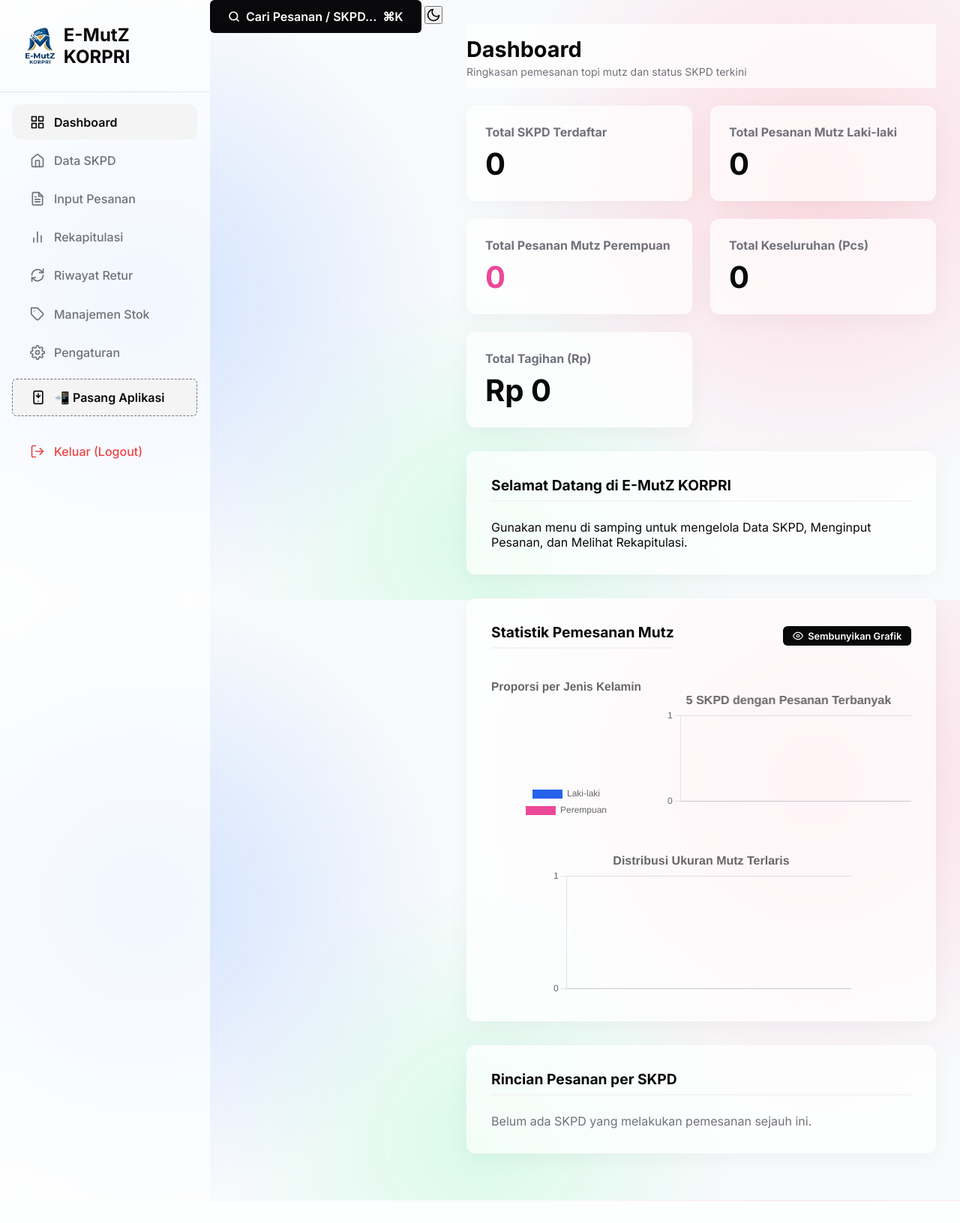
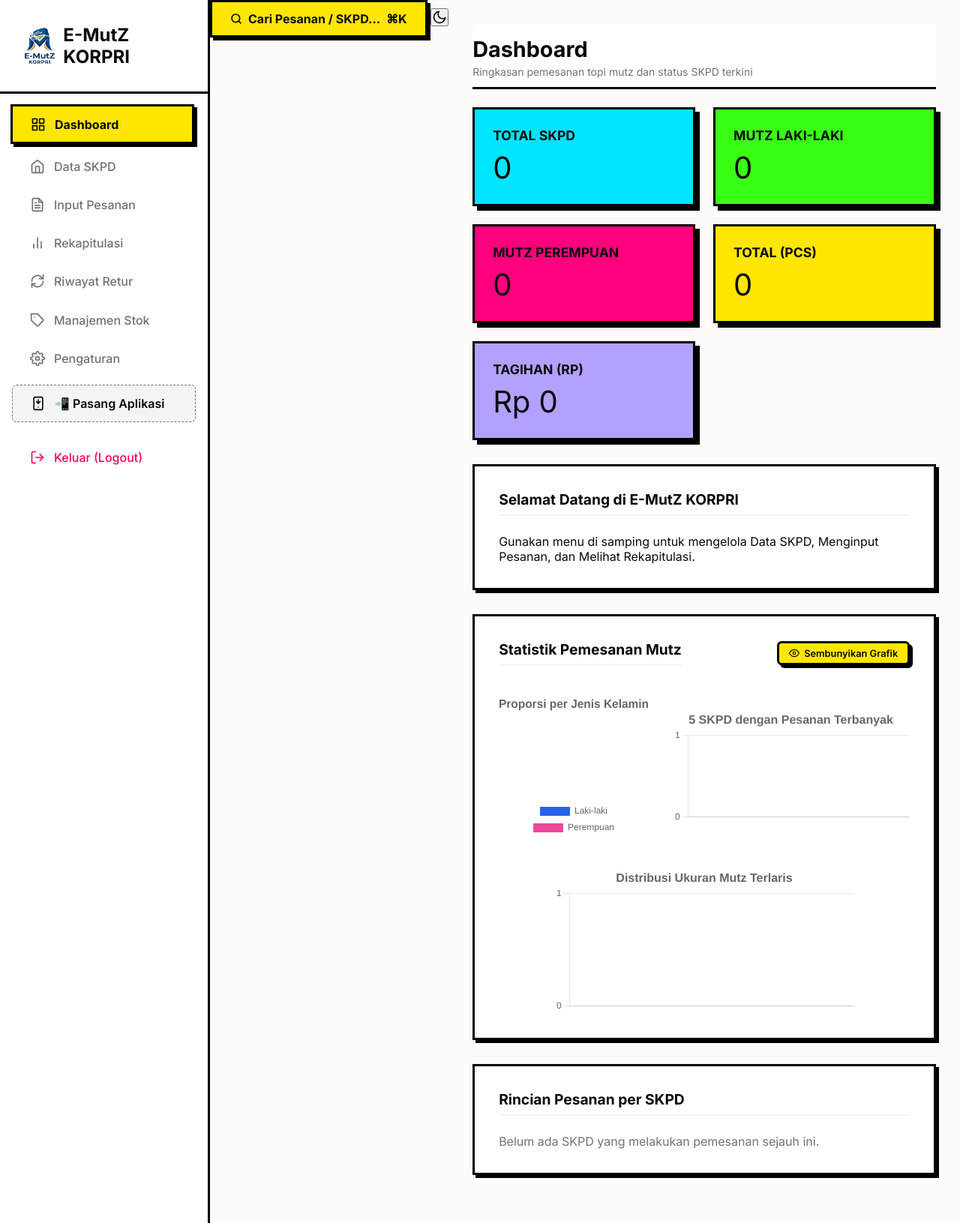
Before and after one commit to kyraaa-dev/aplikasi-rekap-pemesanan, a PHP site: page /index.php in a window 1280 px wide. Shown: the whole page at 75% size. Before the commit the page ends 1602 px from the top, so only its background shows below. Run offline with PHP 8.4, Linux system fonts and the light colour scheme; the visitor is signed in with stand-in values (Sample User, id 1); data that the repository does not hold is empty; some libraries are stand-ins or nearby versions.

Commit message:
UI: Neo-Brutalism Redesign

```diff
--- a/assets/css/app.css
+++ b/assets/css/app.css
@@ -10,15 +10,16 @@
     --white: #FFFFFF;
     --gray: #71717A;
     --gray-light: #E4E4E7;
-    --danger: #EF4444;
-    --shadow: 0 1px 2px 0 rgba(0, 0, 0, 0.05);
-    --shadow-lg: 0 4px 6px -1px rgba(0, 0, 0, 0.05), 0 2px 4px -2px rgba(0, 0, 0, 0.05);
-    --border-radius: 12px; /* Smoother for glass */
+    --danger: #FF0055;
+    --shadow: 4px 4px 0px #000000;
+    --shadow-lg: 6px 6px 0px #000000;
+    --border-radius: 0px;
 
-    /* Glassmorphism Variables */
-    --glass-bg: rgba(255, 255, 255, 0.7);
-    --glass-border: rgba(255, 255, 255, 0.5);
-    --glass-shadow: 0 8px 32px 0 rgba(0, 0, 0, 0.04);
+    /* Neo-Brutalism Variables */
+    --brutal-border: 3px solid #000000;
+    --brutal-bg: #FDFBF7;
+    --primary: #FFE600; /* Cyber Yellow */
+    --primary-hover: #E5CF00;
 }
 
 [data-theme="dark"] {
@@ -53,11 +57,9 @@
 }
 
 body {
-    background-color: #F8FAFC;
-    background-image:
-        radial-gradient(circle at 15% 50%, rgba(200, 220, 255, 0.8), transparent 35%),
-        radial-gradient(circle at 85% 30%, rgba(255, 210, 220, 0.8), transparent 35%),
-        radial-gradient(circle at 50% 90%, rgba(210, 250, 230, 0.8), transparent 35%);
+    background-color: var(--brutal-bg);
+    background-image: radial-gradient(var(--dark) 1.5px, transparent 1.5px);
+    background-size: 24px 24px;
     background-attachment: fixed;
     color: var(--dark);
     display: flex;
@@ -65,20 +67,15 @@ body {
 }
 
 [data-theme="dark"] body {
-    background-color: #09090B;
-    background-image:
-        radial-gradient(circle at 15% 50%, rgba(30, 40, 80, 0.8), transparent 35%),
-        radial-gradient(circle at 85% 30%, rgba(60, 20, 50, 0.8), transparent 35%),
-        radial-gradient(circle at 50% 90%, rgba(10, 40, 40, 0.8), transparent 35%);
+    background-color: var(--brutal-bg);
+    background-image: radial-gradient(var(--white) 1.5px, transparent 1.5px);
 }
 
 /* Sidebar */
 .sidebar {
     width: 280px;
-    background-color: var(--glass-bg);
-    backdrop-filter: blur(24px);
-    -webkit-backdrop-filter: blur(24px);
-    border-right: 1px solid var(--glass-border);
+    background-color: var(--white);
+    border-right: var(--brutal-border);
     padding: 2rem 0;
     display: flex;
     flex-direction: column;
@@ -87,9 +84,9 @@ body {
 .sidebar .brand {
     font-size: 1.5rem;
     font-weight: 700;
-    color: var(--primary);
+    color: var(--dark);
     padding: 0 2rem 2rem;
-    border-bottom: 1px solid var(--gray-light);
+    border-bottom: var(--brutal-border);
     margin-bottom: 1rem;
     display: flex;
     align-items: center;
@@ -118,14 +115,20 @@ body {
 }
 
 .nav-links a:hover {
-    background-color: var(--light);
+    background-color: var(--primary);
     color: var(--dark);
+    border: var(--brutal-border);
+    box-shadow: var(--shadow);
+    transform: translate(-2px, -2px);
 }
 
 .nav-links a.active {
-    background-color: var(--light);
-    color: var(--primary);
-    font-weight: 600;
+    background-color: var(--primary);
+    color: var(--dark);
+    font-weight: 700;
+    border: var(--brutal-border);
+    box-shadow: var(--shadow);
+    transform: translate(-2px, -2px);
 }
 
 /* Main Content */
@@ -144,16 +147,14 @@ body {
     top: -2rem;
     padding-top: 1rem;
     padding-bottom: 0.75rem;
-    background: var(--glass-bg);
-    backdrop-filter: blur(24px);
-    -webkit-backdrop-filter: blur(24px);
-    border-bottom: 1px solid var(--glass-border);
+    background: var(--white);
+    border-bottom: var(--brutal-border);
     z-index: 90;
     transition: background-color 0.2s;
 }
 
 [data-theme="dark"] .header {
-    background: var(--glass-bg);
+    background: var(--brutal-bg);
 }
 
 h1 {
@@ -170,27 +171,32 @@ h1 {
 }
 
 .card {
-    background-color: var(--glass-bg);
-    backdrop-filter: blur(24px);
-    -webkit-backdrop-filter: blur(24px);
+    background-color: var(--white);
     padding: 1.5rem;
     border-radius: var(--border-radius);
-    border: 1px solid var(--glass-border);
-    box-shadow: var(--glass-shadow);
+    border: var(--brutal-border);
+    box-shadow: var(--shadow-lg);
     display: flex;
     flex-direction: column;
+    transition: transform 0.2s;
+}
+
+.card:hover {
+    transform: translate(-4px, -4px);
+    box-shadow: 10px 10px 0px #000000;
 }
 
 .card h3 {
-    color: var(--gray);
-    font-size: 1rem;
+    color: var(--dark);
+    font-size: 1.1rem;
+    font-weight: 800;
     margin-bottom: 0.5rem;
+    text-transform: uppercase;
 }
 
 .card .value {
     font-size: 2.5rem;
-    font-weight: 700;
-    color: var(--primary);
+    color: var(--dark);
 }
 
 .card.perempuan .value {
@@ -199,13 +205,11 @@ h1 {
 
 /* Forms & Tables */
 .panel {
-    background-color: var(--glass-bg);
-    backdrop-filter: blur(24px);
-    -webkit-backdrop-filter: blur(24px);
+    background-color: var(--white);
     padding: 2rem;
     border-radius: var(--border-radius);
-    border: 1px solid var(--glass-border);
-    box-shadow: var(--glass-shadow);
+    border: var(--brutal-border);
+    box-shadow: var(--shadow);
     margin-bottom: 2rem;
 }
 
@@ -281,42 +287,46 @@ button:not(.btn-hamburger):not(.spotlight-trigger-btn):not(#themeToggle):not(.sp
     gap: 8px;
     padding: 0.75rem 1.5rem;
     background-color: var(--primary);
-    color: var(--white);
-    border: none;
-    border-radius: 6px;
+    color: var(--dark);
+    border: var(--brutal-border);
+    border-radius: var(--border-radius);
+    box-shadow: 4px 4px 0px #000000;
     font-size: 1rem;
-    font-weight: 600;
+    font-weight: 700;
     cursor: pointer;
     text-decoration: none;
-    transition: background-color 0.15s ease;
+    transition: transform 0.1s, box-shadow 0.1s;
 }
 
 button:not(.btn-hamburger):not(.spotlight-trigger-btn):not(#themeToggle):not(.spotlight-close-btn):not(.sidebar-close-btn):not(.spotlight-filter-btn):hover,
 .btn:hover {
-    background-color: var(--primary-hover);
+    transform: translate(-2px, -2px);
+    box-shadow: 6px 6px 0px #000000;
 }
 
 button:not(.btn-hamburger):not(.spotlight-trigger-btn):not(#themeToggle):not(.spotlight-close-btn):not(.sidebar-close-btn):not(.spotlight-filter-btn):active,
 .btn:active {
-    transform: scale(0.98);
+    transform: translate(2px, 2px);
+    box-shadow: 2px 2px 0px #000000;
 }
 
 .btn-secondary {
-    background-color: var(--secondary);
+    background-color: var(--white);
     color: var(--dark);
 }
 
 .btn-secondary:hover {
-    background-color: var(--secondary-hover);
+    background-color: var(--white);
     color: var(--dark);
 }
 
 .btn-danger {
     background-color: var(--danger);
+    color: var(--white);
 }
 
 .btn-danger:hover {
-    background-color: #DC2626;
+    background-color: var(--danger);
 }
 
 .btn-sm {
--- a/index.php
+++ b/index.php
@@ -206,24 +206,24 @@ if ($q_all_orders) {
         </div>
 
         <div class="card-grid">
-            <div class="card fade-up delay-1">
-                <h3>Total SKPD Terdaftar</h3>
+            <div class="card fade-up delay-1" style="background-color: #00E5FF;">
+                <h3>Total SKPD</h3>
                 <div class="value count-up" data-target="<?= (int)$t_skpd ?>"><?= number_format((int)$t_skpd, 0, ',', '.') ?></div>
             </div>
-            <div class="card fade-up delay-2">
-                <h3>Total Pesanan Mutz Laki-laki</h3>
+            <div class="card fade-up delay-2" style="background-color: #39FF14;">
+                <h3>Mutz Laki-laki</h3>
                 <div class="value count-up" data-target="<?= (int)$t_l ?>"><?= number_format((int)$t_l, 0, ',', '.') ?></div>
             </div>
-            <div class="card perempuan fade-up delay-3">
-                <h3>Total Pesanan Mutz Perempuan</h3>
+            <div class="card fade-up delay-3" style="background-color: #FF007F;">
+                <h3>Mutz Perempuan</h3>
                 <div class="value count-up" data-target="<?= (int)$t_p ?>"><?= number_format((int)$t_p, 0, ',', '.') ?></div>
             </div>
-            <div class="card fade-up delay-4">
-                <h3>Total Keseluruhan (Pcs)</h3>
+            <div class="card fade-up delay-4" style="background-color: #FFE600;">
+                <h3>Total (Pcs)</h3>
                 <div class="value count-up" data-target="<?= (int)$t_all ?>"><?= number_format((int)$t_all, 0, ',', '.') ?></div>
             </div>
-            <div class="card fade-up delay-5">
-                <h3>Total Tagihan (Rp)</h3>
+            <div class="card fade-up delay-5" style="background-color: #B4A0FF;">
+                <h3>Tagihan (Rp)</h3>
                 <div class="value">Rp <span class="count-up-money" data-target="<?= (float)$t_tagihan ?>"><?= number_format((float)$t_tagihan, 0, ',', '.') ?></span></div>
             </div>
         </div>
--- a/sidebar.php
+++ b/sidebar.php
@@ -41,16 +41,14 @@
 .spotlight-dialog {
     width: 100% !important;
     max-width: 660px !important;
-    background: var(--glass-bg) !important;
-    backdrop-filter: blur(24px) !important;
-    -webkit-backdrop-filter: blur(24px) !important;
-    border-radius: 16px !important;
-    box-shadow: var(--glass-shadow) !important;
+    background: var(--white) !important;
+    border-radius: var(--border-radius) !important;
+    box-shadow: 10px 10px 0px #000000 !important;
     overflow: hidden !important;
     display: flex !important;
     flex-direction: column !important;
     max-height: 80vh !important;
-    border: 1px solid var(--glass-border) !important;
+    border: var(--brutal-border) !important;
     animation: spotlightPop 0.2s cubic-bezier(0.16, 1, 0.3, 1) !important;
 }
 @keyframes spotlightPop {
@@ -58,8 +56,8 @@
     to { opacity: 1; transform: scale(1) translateY(0); }
 }
 [data-theme="dark"] .spotlight-dialog {
-    background: var(--glass-bg) !important;
-    border-color: var(--glass-border) !important;
+    background: var(--brutal-bg) !important;
+    border: var(--brutal-border) !important;
 }
 .spotlight-header {
     display: flex !important;
--- a/stok.php
+++ b/stok.php
@@ -78,15 +78,15 @@ $tot_p = $q_tot_p->fetch_assoc()['tot'] ?? 0;
 
         <div class="panel">
             <div style="display: flex; gap: 15px; margin-bottom: 20px;">
-                <div style="flex: 1; background: transparent; border: 1px solid var(--glass-border); padding: 15px; border-radius: 6px; border-left: 4px solid #2563EB;">
+                <div style="flex: 1; background: transparent; border: var(--brutal-border); padding: 15px; border-radius: 6px; border-left: 8px solid #2563EB; box-shadow: 4px 4px 0 #000;">
                     <h3 style="margin: 0 0 5px 0; font-size: 0.95rem; color: var(--gray);">Total Stok Laki-laki</h3>
                     <div style="font-size: 1.5rem; font-weight: 700; color: var(--dark);"><?= number_format($tot_l) ?> <span style="font-size: 1rem; font-weight: 400;">Pcs</span></div>
                 </div>
-                <div style="flex: 1; background: transparent; border: 1px solid var(--glass-border); padding: 15px; border-radius: 6px; border-left: 4px solid #EC4899;">
+                <div style="flex: 1; background: transparent; border: var(--brutal-border); padding: 15px; border-radius: 6px; border-left: 8px solid #EC4899; box-shadow: 4px 4px 0 #000;">
                     <h3 style="margin: 0 0 5px 0; font-size: 0.95rem; color: var(--gray);">Total Stok Perempuan</h3>
                     <div style="font-size: 1.5rem; font-weight: 700; color: var(--dark);"><?= number_format($tot_p) ?> <span style="font-size: 1rem; font-weight: 400;">Pcs</span></div>
                 </div>
-                <div style="flex: 1; background: transparent; border: 1px solid var(--glass-border); padding: 15px; border-radius: 6px; border-left: 4px solid #10B981;">
+                <div style="flex: 1; background: transparent; border: var(--brutal-border); padding: 15px; border-radius: 6px; border-left: 8px solid #10B981; box-shadow: 4px 4px 0 #000;">
                     <h3 style="margin: 0 0 5px 0; font-size: 0.95rem; color: var(--gray);">Total Keseluruhan</h3>
                     <div style="font-size: 1.5rem; font-weight: 700; color: var(--dark);"><?= number_format($tot_l + $tot_p) ?> <span style="font-size: 1rem; font-weight: 400;">Pcs</span></div>
                 </div>
```
Also changed, not shown: other parts of assets/css/app.css (+26 -18 lines), login.php (+4 -6 lines), pesanan.php (+5 -5 lines).
